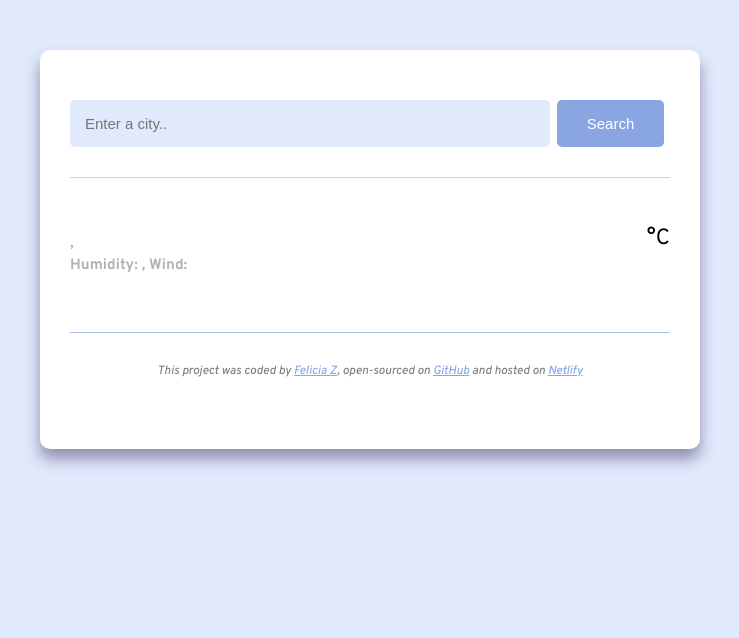
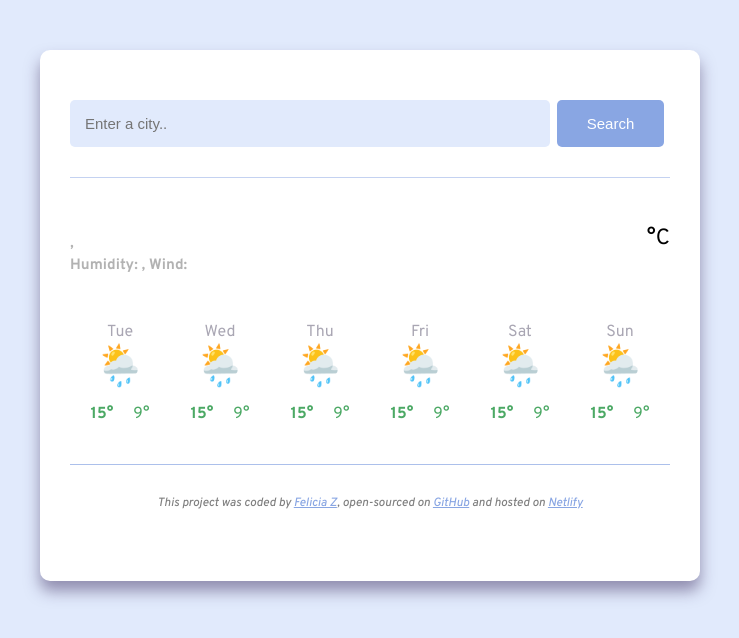
Before and after one commit to FellanZ/amazing-weather-page, a plain HTML site: page index.html in a window 1280 px wide. Shown: the whole page, without its empty margins (270-1009 px from the left). Drawn offline with nearby package versions, Linux system fonts and the light colour scheme; no server answers.

Commit message:
Added the forecast and styled it

```diff
--- a/index.html
+++ b/index.html
@@ -44,6 +44,68 @@
             <div class="weather-app-unit">°C</div>
           </div>
         </div>
+        <div class="weather-forecast">
+          <div class="weather-forecast-day">
+            <div class="weather-forecast-date">Tue</div>
+            <div class="weather-forecast-icon">🌦️</div>
+            <div class="weather-forecast-temperatures">
+              <div class="weather-forecast-temperature">
+                <strong>15°</strong>
+              </div>
+              <div class="weather-forecast-temperature">9°</div>
+            </div>
+          </div>
+          <div class="weather-forecast-day">
+            <div class="weather-forecast-date">Wed</div>
+            <div class="weather-forecast-icon">🌦️</div>
+            <div class="weather-forecast-temperatures">
+              <div class="weather-forecast-temperature">
+                <strong>15°</strong>
+              </div>
+              <div class="weather-forecast-temperature">9°</div>
+            </div>
+          </div>
+          <div class="weather-forecast-day">
+            <div class="weather-forecast-date">Thu</div>
+            <div class="weather-forecast-icon">🌦️</div>
+            <div class="weather-forecast-temperatures">
+              <div class="weather-forecast-temperature">
+                <strong>15°</strong>
+              </div>
+              <div class="weather-forecast-temperature">9°</div>
+            </div>
+          </div>
+          <div class="weather-forecast-day">
+            <div class="weather-forecast-date">Fri</div>
+            <div class="weather-forecast-icon">🌦️</div>
+            <div class="weather-forecast-temperatures">
+              <div class="weather-forecast-temperature">
+                <strong>15°</strong>
+              </div>
+              <div class="weather-forecast-temperature">9°</div>
+            </div>
+          </div>
+          <div class="weather-forecast-day">
+            <div class="weather-forecast-date">Sat</div>
+            <div class="weather-forecast-icon">🌦️</div>
+            <div class="weather-forecast-temperatures">
+              <div class="weather-forecast-temperature">
+                <strong>15°</strong>
+              </div>
+              <div class="weather-forecast-temperature">9°</div>
+            </div>
+          </div>
+          <div class="weather-forecast-day">
+            <div class="weather-forecast-date">Sun</div>
+            <div class="weather-forecast-icon">🌦️</div>
+            <div class="weather-forecast-temperatures">
+              <div class="weather-forecast-temperature">
+                <strong>15°</strong>
+              </div>
+              <div class="weather-forecast-temperature">9°</div>
+            </div>
+          </div>
+        </div>
       </main>
       <footer>
         This project was coded by
--- a/src/style.css
+++ b/src/style.css
@@ -89,6 +89,34 @@ main {
   font-size: 22px;
 }
 
+.weather-forecast {
+  display: flex;
+  justify-content: space-around;
+  margin-top: 30px;
+}
+
+.weather-forecast-date {
+  text-align: center;
+  color: rgba(39, 33, 66, 0.4);
+  font-size: 16px;
+  line-height: 20px;
+}
+
+.weather-forecast-icon {
+  font-size: 40px;
+  text-align: center;
+}
+
+.weather-forecast-temperatures {
+  text-align: center;
+  color: rgb(76, 169, 101);
+  margin-top: 10px;
+  display: flex;
+  justify-content: center;
+}
+.weather-forecast-temperature {
+  padding: 0 10px;
+}
 footer {
   border-top: 1px solid rgba(137, 166, 227, 0.7);
   padding: 30px 0 0 0;
```
